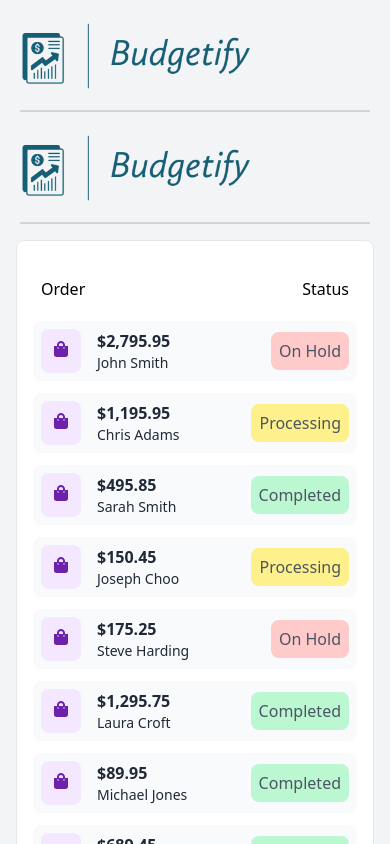
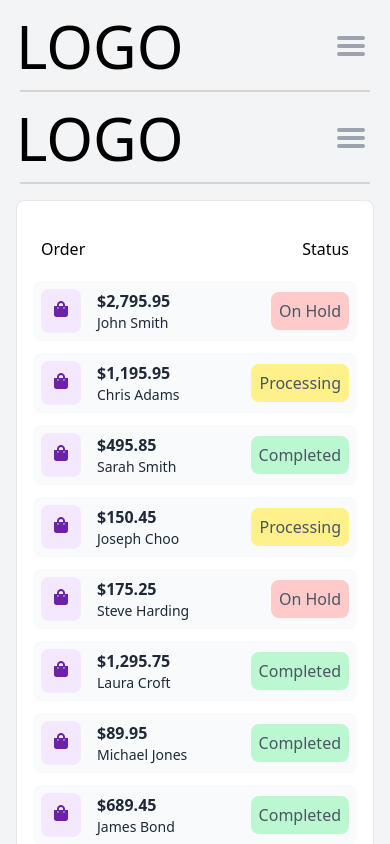
Before and after one commit to ConstantinHuidu/nextJS-Tailwind-dashboard, a Next.js app: page /orders in a window 390 px wide. Shown: the top 844 px of the page. Built offline with nearby package versions, Linux system fonts and the light colour scheme; no server answers; sample sign-in values are in the browser's storage.

Commit message:
added burger menu and mobile navbar (#20)

```diff
--- a/components/Header.jsx
+++ b/components/Header.jsx
@@ -1,5 +1,5 @@
 import Link from "next/link";
-import React from "react";
+import React, { useState } from "react";
 import { MdLogout } from "react-icons/md";
 import { useSession, signOut } from "next-auth/react";
 import Logo from "../assets/images/Logo.png";
@@ -7,6 +7,11 @@ import Image from "next/image";
 
 const Header = () => {
   const { data: session, status } = useSession();
+  const [isOpen, setIsOpen] = useState(false);
+
+  const handleBurgerMenu = () => {
+    setIsOpen(!isOpen);
+  };
 
   const logoutHandler = () => {
     signOut();
@@ -15,14 +20,19 @@ const Header = () => {
   return (
     <div className="relative flex flex-row max-w-7xl mx-auto justify-between items-center md:items-center p-4">
       <span className="absolute bottom-0 left-5 right-5 h-0.5 bg-stone-300"></span>
-      <div className="flex justify-between items-start">
-        <div className="relative flex justify-center items-center w-20 h-20">
+      <div className="flex justify-center items-center">
+        <div
+          className="relative flex justify-center items-center text-6xl"
+          onClick={() => setIsOpen(false)}
+        >
           <Link href="/">
-            <Image alt="logo" src={Logo} fill className="scale-[4] ml-20" />
+            LOGO
+            {/* <Image alt="logo" src={Logo} fill className="scale-[4] ml-20" /> */}
           </Link>
         </div>
       </div>
 
+      {/* DESKTOP NAVBAR */}
       <div className="hidden md:flex justify-between items-center gap-16">
         {!session && (
           <Link
@@ -56,6 +66,55 @@ const Header = () => {
           </>
         )}
       </div>
+
+      {/* BURGER MENU  */}
+      <div
+        className="relative flex flex-col justify-center items-center md:hidden p-2 space-y-1 rounded border border-gray-700 border-opacity-0 hover:border-opacity-100 duration-200 rotate-360"
+        onClick={handleBurgerMenu}
+      >
+        <span
+          className={`${
+            isOpen ? "-rotate-45 translate-y-2 bg-gray-800" : "bg-gray-400"
+          } w-7 h-1 rounded duration-300`}
+        ></span>
+        <span
+          className={`${
+            isOpen ? "opacity-0" : "bg-gray-400"
+          } w-7 h-1 rounded duration-300`}
+        ></span>
+        <span
+          className={`${
+            isOpen ? "rotate-45 -translate-y-2 bg-gray-800" : "bg-gray-400"
+          } w-7 h-1 rounded duration-300`}
+        ></span>
+      </div>
+      {/* MOBILE NAVBAR  */}
+      <div
+        className={`${
+          isOpen ? "right-0" : "-right-full hidden"
+        } absolute flex flex-col md:hidden pt-10 text-center top-20 w-full h-screen text-2xl bg-gray-100 duration-500`}
+        onClick={handleBurgerMenu}
+      >
+        <Link
+          href="/transactions"
+          className="text-gray-800 font-semibold w-1/2 mx-auto p-2 mb-5 border-b-2 border-gray-700 border-opacity-0 hover:border-opacity-100 duration-200"
+        >
+          Transactions
+        </Link>
+        <Link
+          href="/accountInfo"
+          className="text-gray-800 font-semibold w-1/2 mx-auto p-2 mb-7 border-b-2 border-gray-700 border-opacity-0 hover:border-opacity-100 duration-200"
+        >
+          Account settings
+        </Link>
+        <div
+          onClick={logoutHandler}
+          className="flex justify-center items-center w-1/2 mx-auto cursor-pointer text-gray-800 font-semibold ease-linear transition-all duration-200 p-2 border-2 rounded-lg mt-5 border-gray-700"
+        >
+          <MdLogout className="hidden md:block" />
+          <p>Logout </p>
+        </div>
+      </div>
     </div>
   );
 };
--- a/components/acountSettings/AccountSettings.jsx
+++ b/components/acountSettings/AccountSettings.jsx
@@ -83,7 +83,7 @@ const AccountSettings = () => {
       <div className="flex flex-col justify-start items-center w-[88%] md:w-2/5 max-w-4xl mx-auto mt-10 md:mt-20 align-middle h-[550px] border rounded-lg border-gray-300 bg-slate-50">
         <BsFillPersonFill
           size={150}
-          className="text-cyan-800 p-1 opacity-75 shadow-cyan-800 shadow-lg rounded-full mb-10 mt-4 md:mt-10"
+          className="text-cyan-800 p-1 shadow-cyan-800 shadow-lg rounded-full mb-10 mt-4 md:mt-10"
         />
         <div className="flex flex-col items-start">
           <div className="flex justify-start items-center mb-6">
--- a/components/transactions/components/RecentTransactions.jsx
+++ b/components/transactions/components/RecentTransactions.jsx
@@ -3,7 +3,7 @@ import TransactionCard from "./TransactionCard";
 
 const RecentTransactions = ({ transactions }) => {
   return (
-    <div className="w-full lg:col-span-2 relative lg:h-[70vh] h-[50vh] m-auto p-4 border rounded-lg bg-white overflow-y-scroll">
+    <div className="w-full lg:col-span-2 lg:h-[70vh] h-[50vh] m-auto p-4 border rounded-lg bg-white overflow-y-scroll">
       <h1 className="text-black font-bold lg:text-2xl md:text-xl text-lg">
         Recent Transactions
       </h1>
--- a/components/transactions/components/TransactionCard.jsx
+++ b/components/transactions/components/TransactionCard.jsx
@@ -41,16 +41,14 @@ const TransactionCard = ({ transaction }) => {
           )}
         </div>
         <div className="pl-4">
-          <p className={`${textColor} font-bold lg:text-xl text:md opacity-80`}>
+          <p className={`${textColor} font-bold lg:text-xl text:md`}>
             {formattedAmount}
           </p>
 
-          <p
-            className={`text-black text-sm font-semibold opacity-70 uppercase`}
-          >
+          <p className={`text-black text-sm font-semibold uppercase`}>
             {transaction.transactionName}
           </p>
-          <p className="text-sm text-gray-700 opacity-70">{formattedDate}</p>
+          <p className="text-sm text-gray-700">{formattedDate}</p>
           <p className="text-[0.7rem] mt-1 underline text-blue-400 font-semibold hover:text-blue-800 visited:text-purple-600 cursor-pointer">
             View details
           </p>
```
